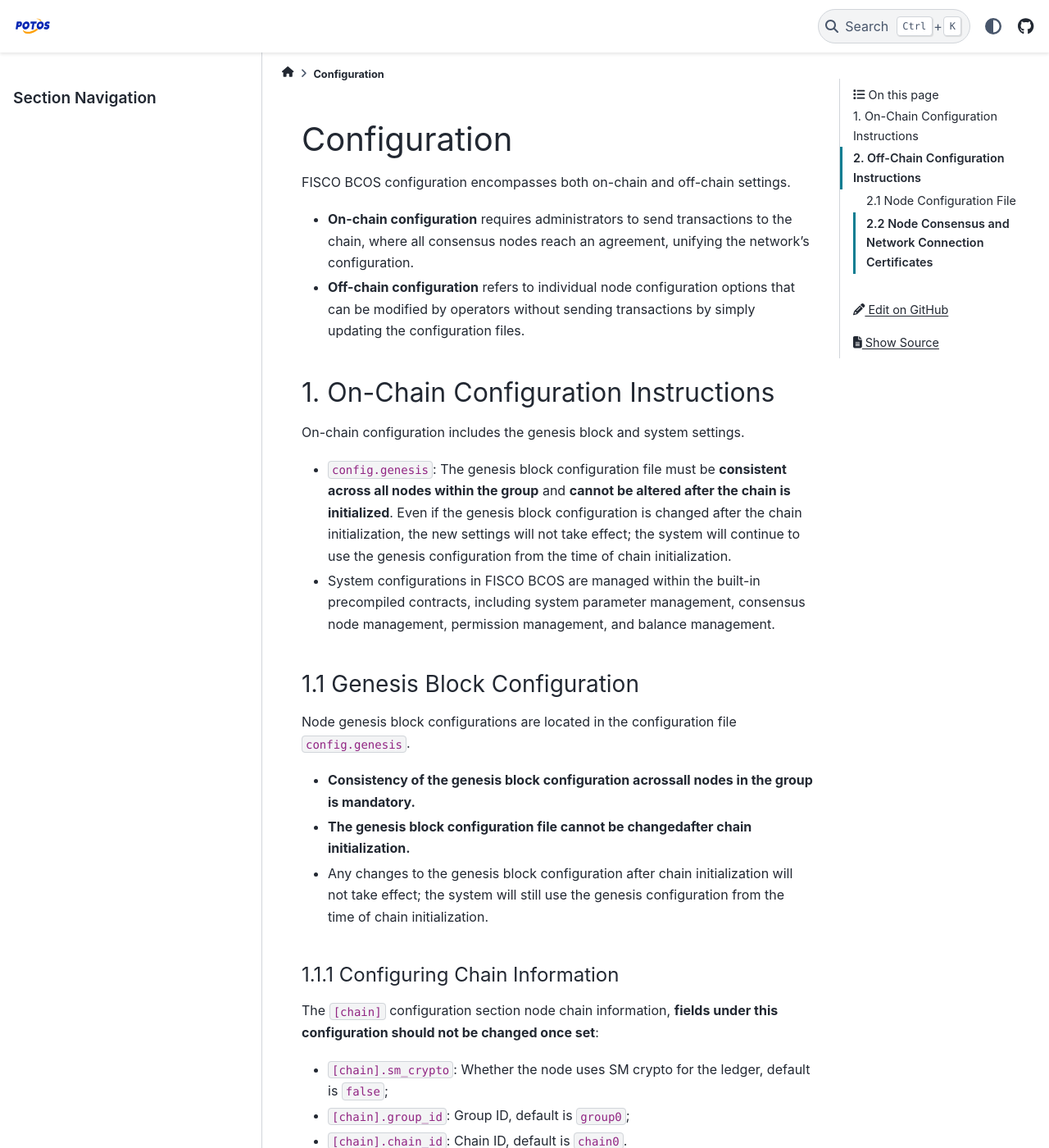
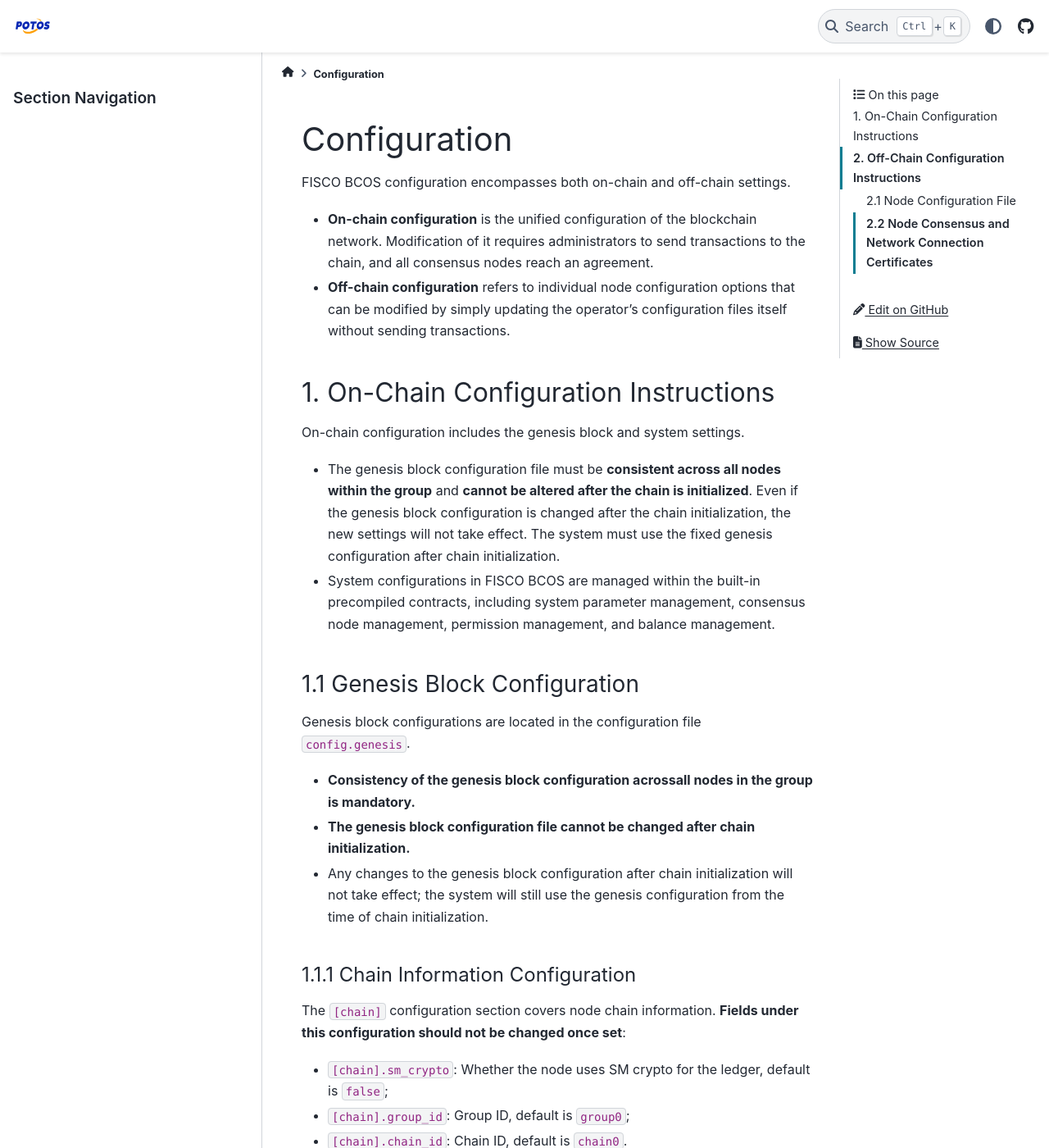
Before and after one commit to potoshk/potos-docs, a Sphinx documentation site: the page built from docs/developer/config.md, in a window 1280 px wide and 1400 px high. Shown: the whole window at 82% size. Built offline with Sphinx 7.4.7 and the PyData theme 0.15.4, drawn with Linux system fonts in a browser that asks for light colours; some of the changed text lies outside the part shown.

Commit message:
Update config.md

```diff
--- a/docs/developer/config.md
+++ b/docs/developer/config.md
@@ -2,27 +2,27 @@
 
 FISCO BCOS configuration encompasses both on-chain and off-chain settings.
 
-- **On-chain configuration** requires administrators to send transactions to the chain, where all consensus nodes reach an agreement, unifying the network's configuration.
-- **Off-chain configuration** refers to individual node configuration options that can be modified by operators without sending transactions by simply updating the configuration files.
+- **On-chain configuration** is the unified configuration of the blockchain network. Modification of it requires administrators to send transactions to the chain, and all consensus nodes reach an agreement.
+- **Off-chain configuration** refers to individual node configuration options that can be modified by simply updating the operator's configuration files itself without sending transactions.
 
 ## 1. On-Chain Configuration Instructions
 
 On-chain configuration includes the genesis block and system settings.
 
-- `config.genesis`: The genesis block configuration file must be **consistent across all nodes within the group** and **cannot be altered after the chain is initialized**. Even if the genesis block configuration is changed after the chain initialization, the new settings will not take effect; the system will continue to use the genesis configuration from the time of chain initialization.
+- The genesis block configuration file must be **consistent across all nodes within the group** and **cannot be altered after the chain is initialized**. Even if the genesis block configuration is changed after the chain initialization, the new settings will not take effect. The system must use the fixed genesis configuration after chain initialization.
 - System configurations in FISCO BCOS are managed within the built-in precompiled contracts, including system parameter management, consensus node management, permission management, and balance management.
 
 ### 1.1 Genesis Block Configuration
 
-Node genesis block configurations are located in the configuration file `config.genesis`.
+Genesis block configurations are located in the configuration file `config.genesis`.
 
 - **Consistency of the genesis block configuration acrossall nodes in the group is mandatory.**
-- **The genesis block configuration file cannot be changedafter chain initialization.**
+- **The genesis block configuration file cannot be changed after chain initialization.**
 - Any changes to the genesis block configuration after chain initialization will not take effect; the system will still use the genesis configuration from the time of chain initialization.
 
-#### 1.1.1 Configuring Chain Information
+#### 1.1.1 Chain Information Configuration
 
-The `[chain]` configuration section node chain information, **fields under this configuration should not be changed once set**:
+The `[chain]` configuration section covers node chain information. **Fields under this configuration should not be changed once set**:
 
 - `[chain].sm_crypto`: Whether the node uses SM crypto for the ledger, default is `false`;
 - `[chain].group_id`: Group ID, default is `group0`;
```
Also changed, not shown: other parts of docs/developer/config.md (+3 -3 lines).
